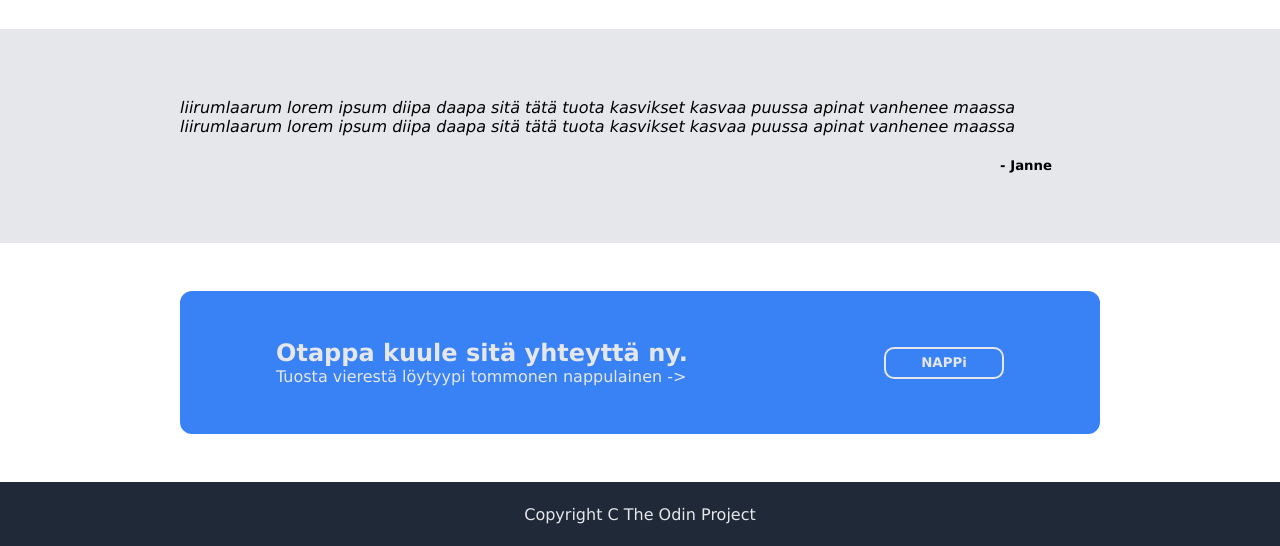
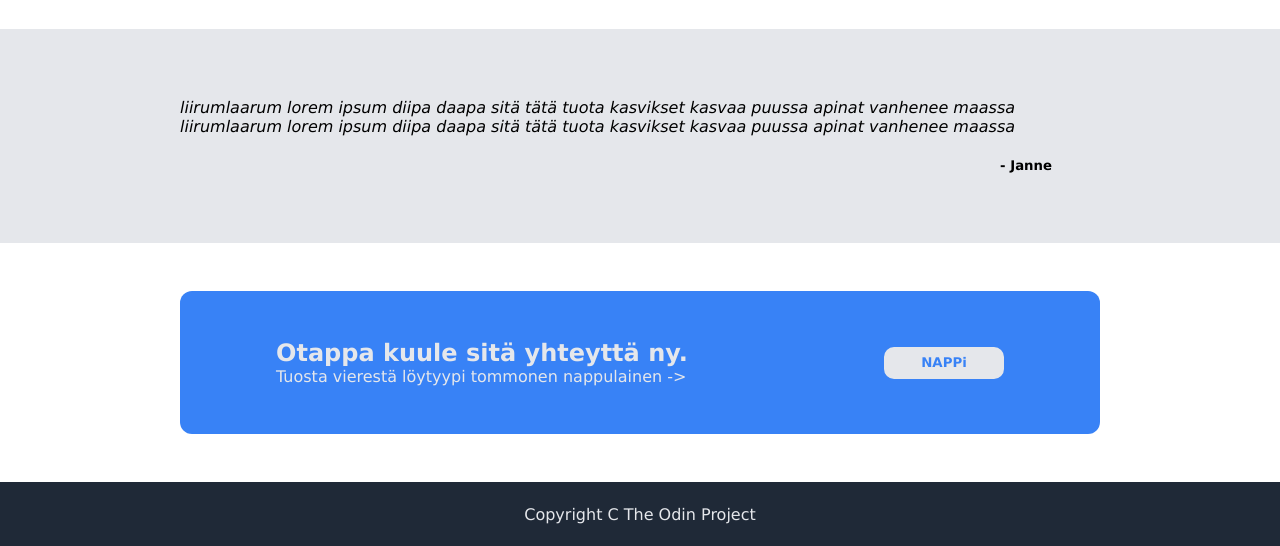
Before and after one commit to ninzqq/landing-page, a plain HTML site: page index.html in a window 1280 px wide. In both pictures the pointer is over the button "NAPPi". Shown: the part 852-1398 px from the top of the page. Drawn offline with Linux system fonts and the light colour scheme.

Commit message:
Latest updates...

```diff
--- a/styles.css
+++ b/styles.css
@@ -191,6 +191,11 @@
     font-weight: bold;
 }
 
+.contact-button:hover {
+    background-color: #E5E7EB;
+    color: #3882F6;
+}
+
 .footer {
     display: flex;
     justify-content: center;
```
